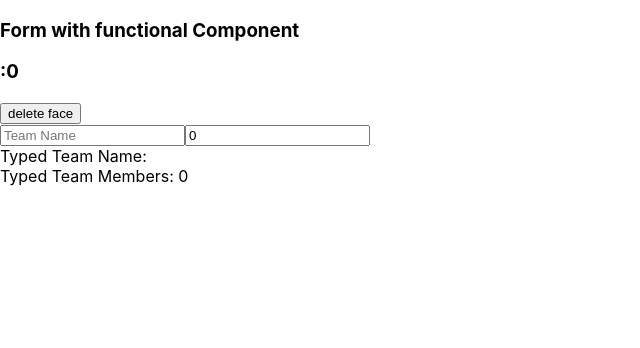
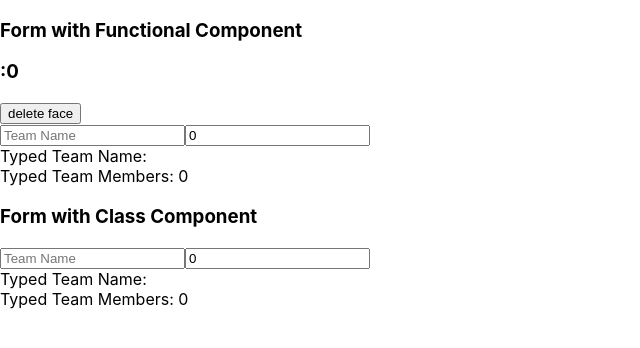
Before and after one commit to ericagong/ReactLab, a React (Create React App) app: page / in a window 1280 px wide. Shown: the top 348 px of the page, without its empty margins (0-640 px from the left). Built offline with nearby package versions, Linux system fonts and the light colour scheme.

Commit message:
class component event listener

```diff
--- a/src/App.js
+++ b/src/App.js
@@ -8,6 +8,7 @@ import ClassButton from "./components/props/class/ClassButton";
 import ClassCounter from "./components/state/class/ClassCounter";
 import Counter from "./components/state/function/Counter";
 import Form from "./components/eventListener/functional/Form";
+import ClassForm from "./components/eventListener/class/ClassForm";
 
 const MemorizedClassBtn = React.memo(ClassButton);
 const MemorizedBtn = React.memo(Button);
@@ -64,8 +65,14 @@ function App() {
       </div> */}
       {/* <hr/> */}
       <div className='eventListenrLab'>
-        <h3>Form with functional Component</h3>
-        <Form />
+        <div>
+          <h3>Form with Functional Component</h3>
+          <Form />
+        </div>
+        <div>
+          <h3>Form with Class Component</h3>
+          <ClassForm />
+        </div>
       </div>
     </div>
   );
--- /dev/null
+++ b/src/components/eventListener/class/ClassForm.jsx
@@ -0,0 +1,55 @@
+import React from "react";
+
+class ClassForm extends React.Component {
+  constructor(props) {
+    super(props);
+
+    this.state = {
+      team: "",
+      number: 0,
+    };
+  }
+
+  componentDidMount() {
+    console.log("Class :: First rendered!");
+    console.log("Class :: team name rendered!");
+    console.log("Class :: number rendered!");
+    console.log("Class :: team name or number rendered!");
+  }
+
+  componentDidUpdate() {
+    console.log("Class :: team name may be rendered!");
+    console.log("Class :: number may be rendered!");
+    console.log("Class :: team name or number must rendered!");
+  }
+
+  changeHandler = (event) => {
+    // console.log(event.target);
+    const id = event.target.id;
+    this.setState({ [id]: event.target.value });
+  };
+
+  render() {
+    return (
+      <div>
+        <input
+          type='text'
+          id='team'
+          placeholder='Team Name'
+          value={this.state.team}
+          onChange={this.changeHandler}
+        />
+        <input
+          type='number'
+          id='number'
+          value={this.state.number}
+          onChange={this.changeHandler}
+        />
+        <div>Typed Team Name: {this.state.team}</div>
+        <div>Typed Team Members: {this.state.number}</div>
+      </div>
+    );
+  }
+}
+
+export default ClassForm;
```
Also changed, not shown: src/components/eventListener/functional/Form.jsx (+4 -4 lines).
